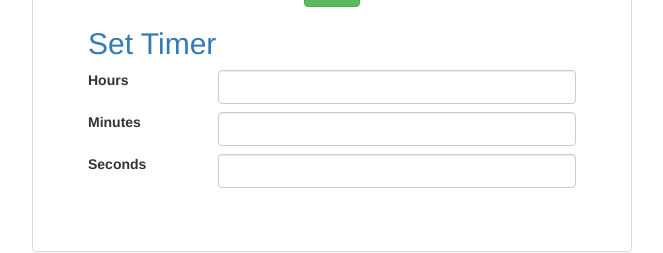
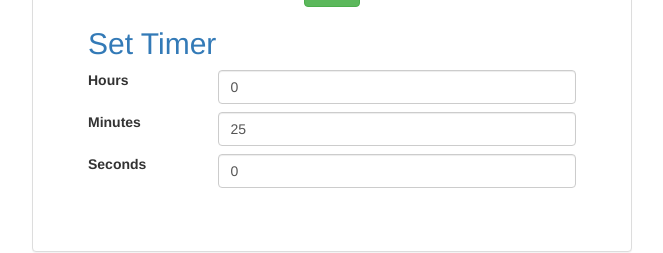
Before and after one commit to Livia-Santos/pomodorTech, a React (Create React App) app: page / in a window 1280 px wide. Shown: the part 329-582 px from the top of the page, without its empty margins (308-971 px from the left). Built offline with nearby package versions, Linux system fonts and the light colour scheme.

Commit message:
Set up default time

```diff
--- a/src/Timer/components/Timer.js
+++ b/src/Timer/components/Timer.js
@@ -22,9 +22,13 @@
     return (
       <div className="container-fluid">
         <TimerHeader/>
-        <TimerDisplay currentTime={this.state.currentTime}/>
+        <TimerDisplay
+          currentTime={this.state.currentTime}
+        />
         <TimerButton/>
-        <TimerConfig/>
+        <TimerConfig
+          baseTime={this.state.baseTime}
+        />
       </div>
     );
   }
--- a/src/TimerConfig/components/TimerConfig.js
+++ b/src/TimerConfig/components/TimerConfig.js
@@ -1,6 +1,6 @@
 import React from 'react'
 
-const TimerConfig = () => (
+const TimerConfig = (props) => (
   <div className="row">
     <h2 className="text-primary">Set Timer</h2>
     <div className="row control-row">
@@ -9,7 +9,7 @@
           <label htmlFor="hours">Hours</label>
         </div>
         <div className="col-sm-9">
-          <input id= 'hours' className="form-control" type="number"/>
+          <input id= 'hours' className="form-control" type="number" defaultValue={props.baseTime.get('hours')} />
         </div>
       </div>
     </div>
@@ -19,7 +19,7 @@
           <label htmlFor="minutes">Minutes</label>
         </div>
         <div className="col-sm-9">
-          <input id= 'minutes' className="form-control" type="number"/>
+          <input id= 'minutes' className="form-control" type="number" defaultValue={props.baseTime.get('minutes')} />
         </div>
       </div>
     </div>
@@ -29,7 +29,7 @@
           <label htmlFor="seconds">Seconds</label>
         </div>
         <div className="col-sm-9">
-          <input id= 'seconds' className="form-control" type="number"/>
+          <input id= 'seconds' className="form-control" type="number" defaultValue={props.baseTime.get('seconds')} />
         </div>
       </div>
     </div>
--- a/src/TimerDisplay/components/TimerDisplay.js
+++ b/src/TimerDisplay/components/TimerDisplay.js
@@ -1,4 +1,5 @@
 import React from 'react';
+
 const leftPad = (val) => {
   if (val < 10) return `0${val}`;
   return `${val}`;
```
